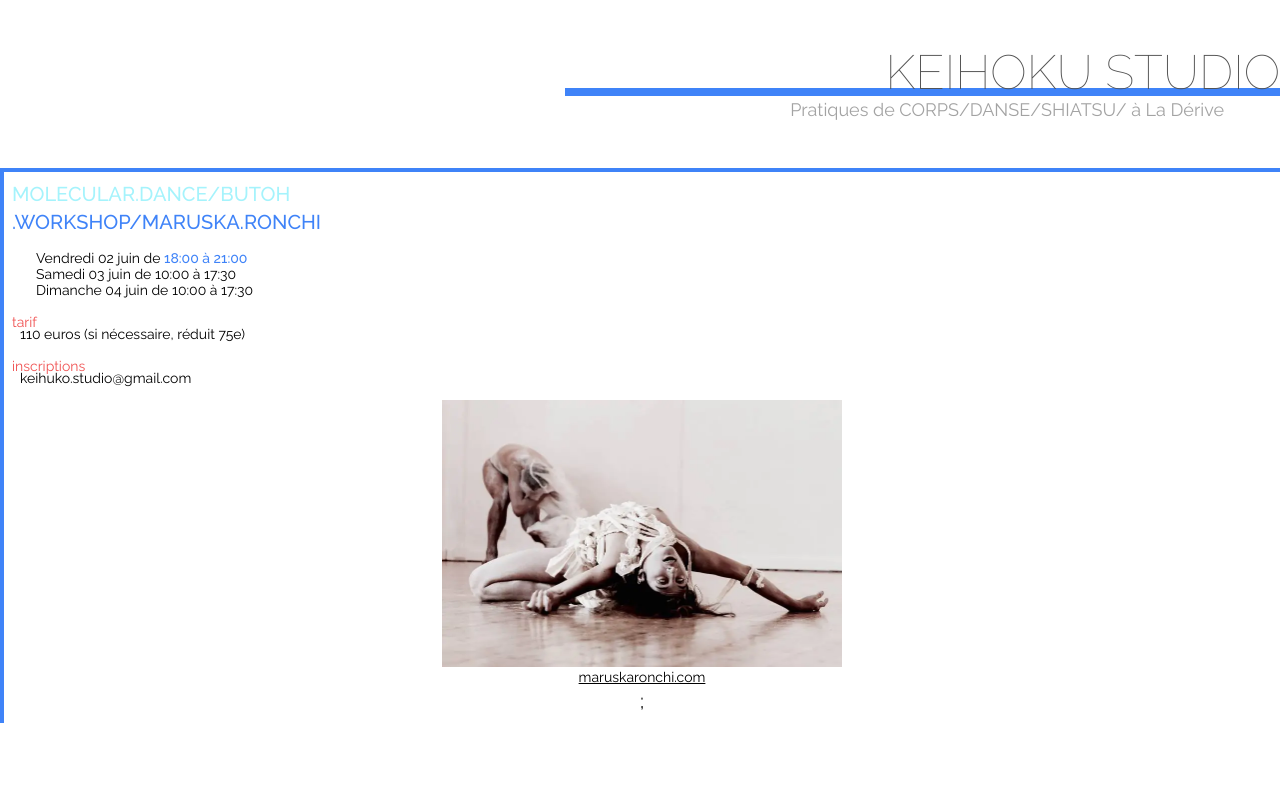
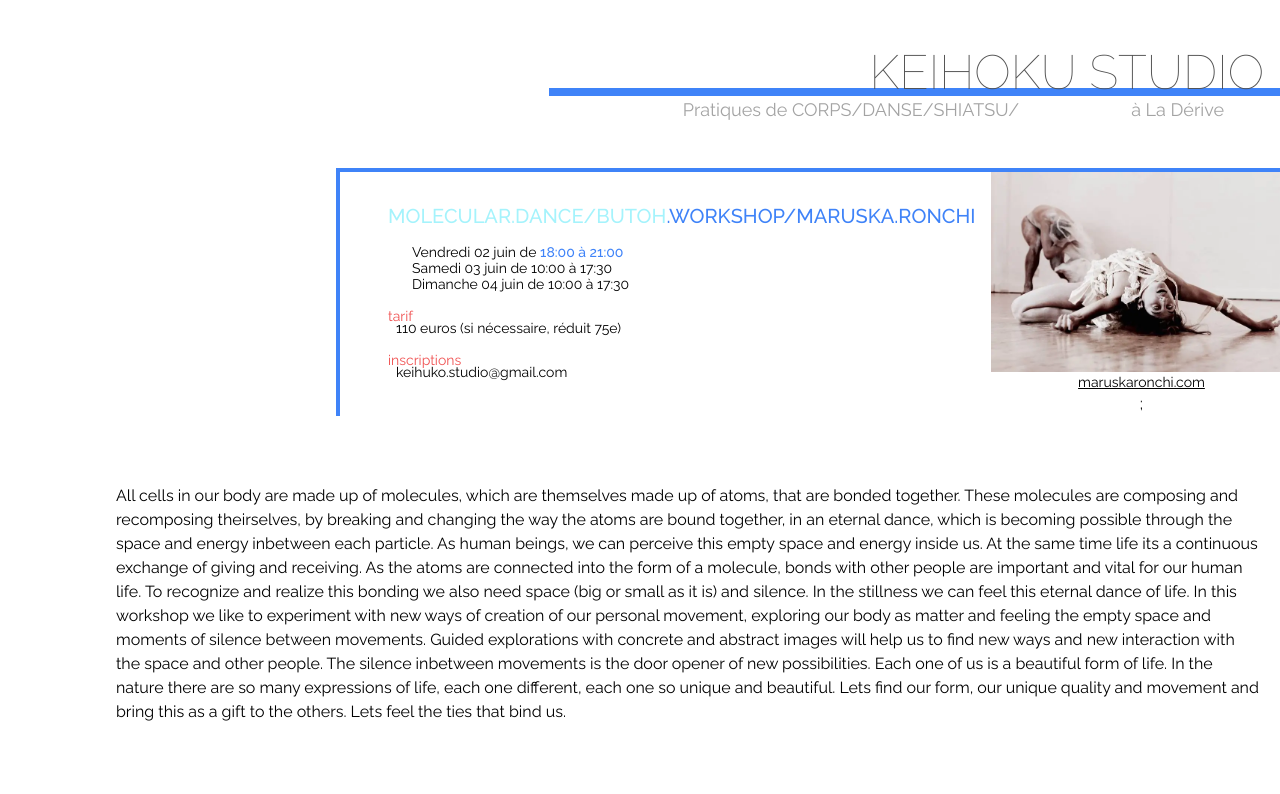
Before and after one commit to jolysnicolas1/keihoku, a Next.js app: page /butoh in a window 1280 px wide. Shown: the top 794 px of the page. Built offline with nearby package versions, Linux system fonts and the light colour scheme.

Commit message:
butoh page done

```diff
--- a/app/Studio.tsx
+++ b/app/Studio.tsx
@@ -14,9 +14,12 @@ export default function Studio() {
     // </div>
     <div className={`flex justify-end flex-col items-end ${raleway.className}`}>
       <div className='flex w-fit border-b-8 border-blue-500 items-end'>
-        <h1 className='text-3xl s:text-4xl md:text-5xl text-neutral-600 font-thin -mb-2 sm-pl-20 md:pl-64 lg:pl-72 xl:pl-80 2xl:pl-96'>KEIHOKU STUDIO</h1>
+        <h1 className='text-3xl sm:text-4xl md:text-5xl text-neutral-600 font-thin -mb-2 sm-pl-20 md:pl-64 lg:pl-72 xl:pl-80 2xl:pl-96 pr-4'>KEIHOKU STUDIO</h1>
       </div>
-        <p className='px-4 md:px-6 md:px-10 lg:px-12 xl:px-14  2xl:px-16 text-neutral-400 inline-block -mb-1 text-lg'>Pratiques de CORPS/DANSE/SHIATSU/ à La Dérive</p>
+      <div className="flex flex-col sm:flex-row">
+        <p className='px-4 md:px-6 md:px-10 lg:px-12 xl:px-14  2xl:px-16 text-neutral-400 inline-block -mb-1 text-lg'>Pratiques de CORPS/DANSE/SHIATSU/</p>
+        <p className='px-4 md:px-6 md:px-10 lg:px-12 xl:px-14  2xl:px-16 text-neutral-400 inline-block -mb-1 text-lg'>à La Dérive</p>
+      </div>
     </div>
   )
 }
--- a/app/butoh/page.tsx
+++ b/app/butoh/page.tsx
@@ -6,9 +6,14 @@ import Link from "next/link"
 
 export default function Home() {
     return (
-      <main className="min-h-screen pt-12 flex flex-col space-y-12">
-          <div className="w-screen border-t-4 border-l-4 border-blue-500 flex flex-col align-center text-xl space-y-3 p-2">
-            <div className="font-medium">
+      <main className="min-h-screen pt-12 flex flex-col space-y-12 sm:ml-12 md:ml-24">
+        <div className="flex flex-col md:flex-row border-blue-500 border-t-4 border-l-4  justify-between sm:p-5 md:p-0 xl:ml-60">
+            <div className="flex flex-col align-center text-xl space-y-3 p-4 md:pl-12 md:justify-center md:w-fit md:grow">
+                <div className="font-medium md:hidden">
+                    <p className='text-cyan-200'>MOLECULAR.DANCE/BUTOH</p>
+                    <p className='text-blue-500'>.WORKSHOP/MARUSKA.RONCHI</p>
+                </div>
+                <div className="font-medium hidden md:flex">
                     <p className='text-cyan-200'>MOLECULAR.DANCE/BUTOH</p>
                     <p className='text-blue-500'>.WORKSHOP/MARUSKA.RONCHI</p>
                 </div>
@@ -21,21 +26,23 @@ export default function Home() {
                     <p className="text-red-500">tarif</p>
                     <p className="pl-2">110 euros (si nécessaire, réduit 75e)</p>
                 </div>
-            <div className="text-sm -space-y-2">
+                <div className="text-sm -space-y-2 pb-2 sm:pb-4">
                     <p className="text-red-500">inscriptions</p>
                     <p className="pl-2">keihuko.studio@gmail.com</p>
                 </div>
-            <div className="flex flex-col items-center">
+            </div>
+            <div className="flex flex-col items-center min-w-[300px]">
                 <Image
                     className=''
                     src={maru}
                     height={500}
-                    width={400}
+                    width={500}
                     alt="maru"
                     />
                 <Link className="text-sm underline" href="https://maruskaronchi.com">maruskaronchi.com</Link>;
             </div>
         </div>
+
         <div className="p-5">
             <p>
             All cells in our body are made up of molecules, which are themselves made up of atoms, that are bonded together. These molecules are composing and recomposing theirselves, by breaking and changing the way the atoms are bound together, in an eternal dance, which is becoming possible through the space and energy inbetween each particle. As human beings, we can perceive this empty space and energy inside us. At the same time life its a continuous exchange of giving and receiving. As the atoms are connected
```
Lines whose indentation alone changed are shown as unchanged.
